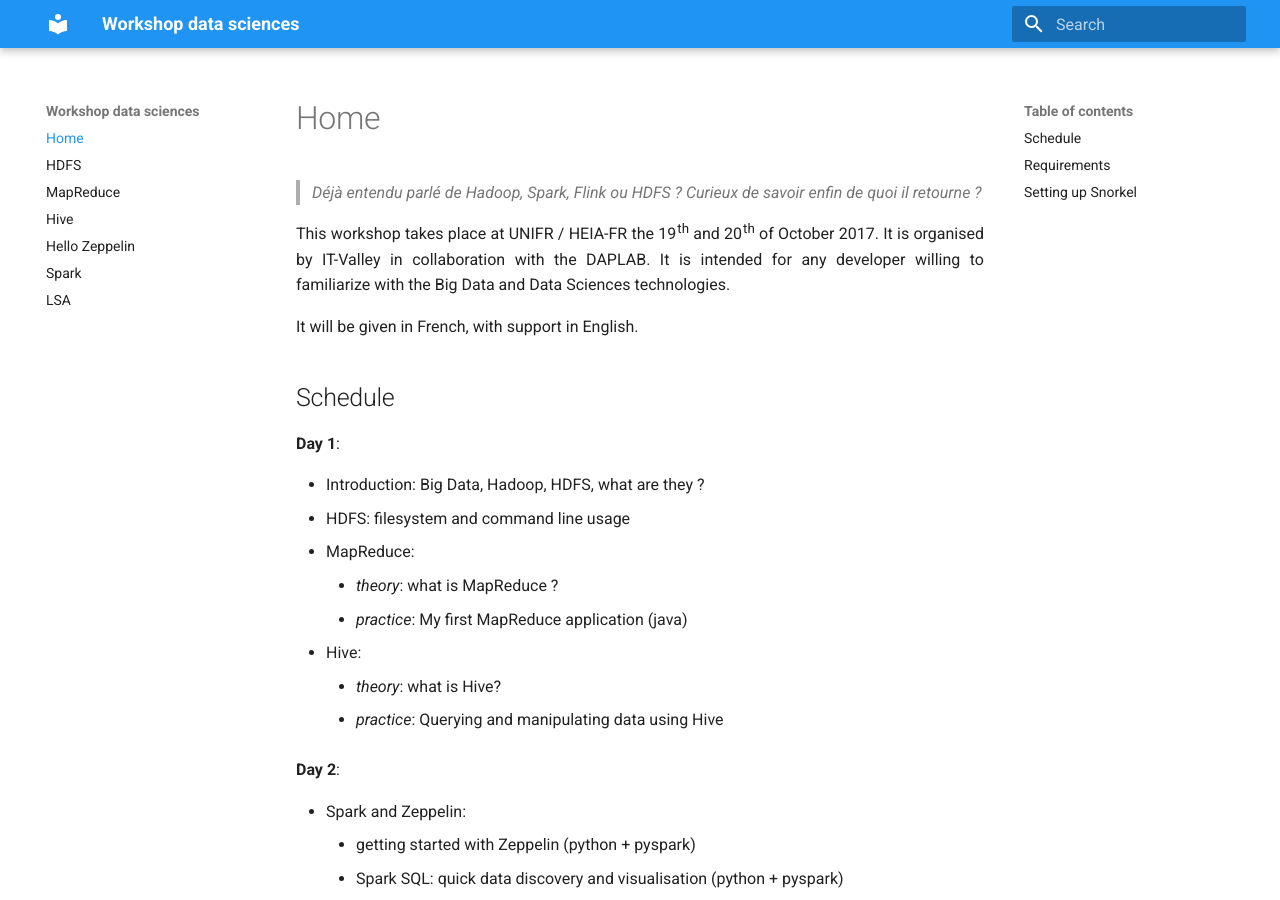
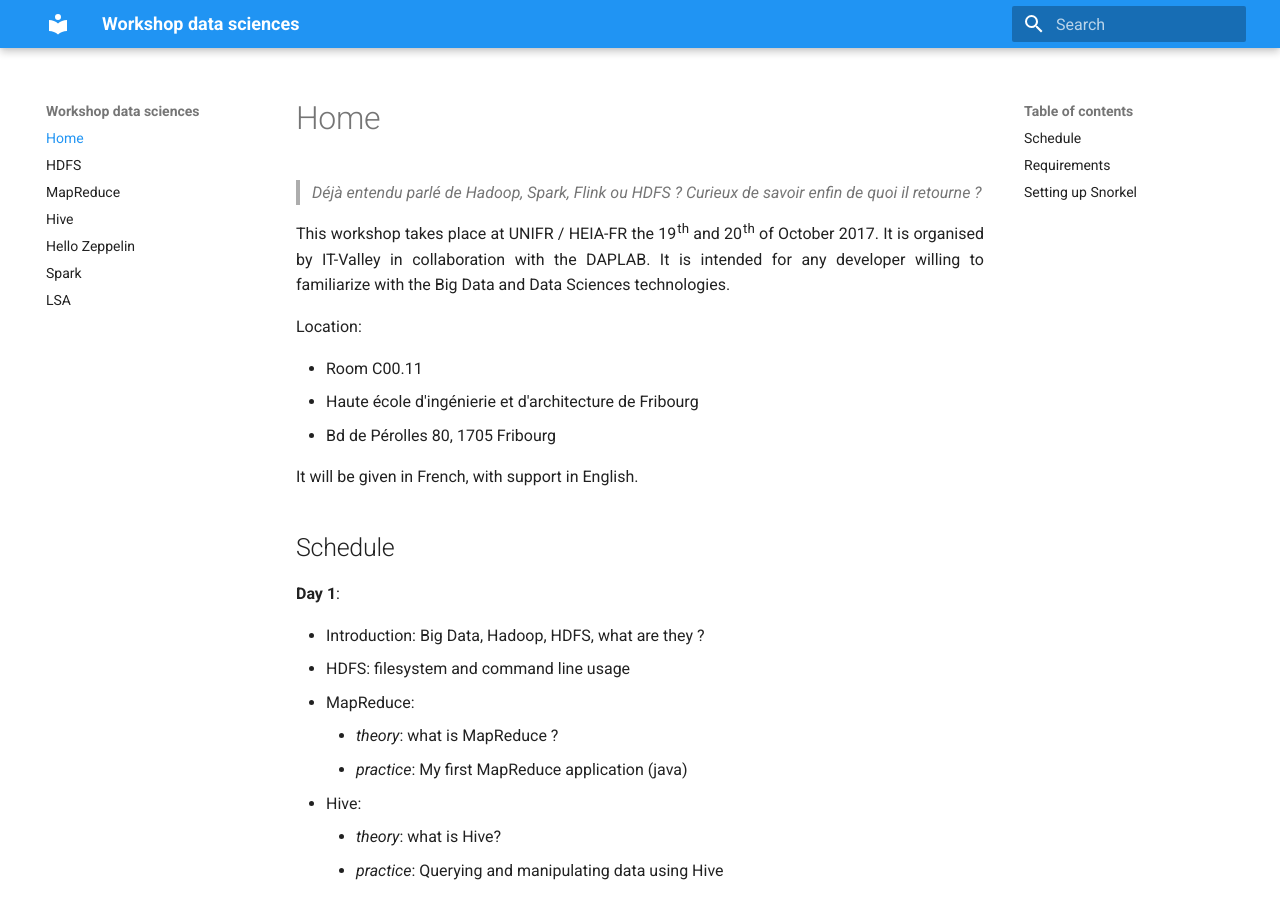
Before and after one commit to derlin/workshop-data-sciences, an MkDocs documentation site: the page built from docs/index.md, in a window 1280 px wide and 900 px high. Built offline with MkDocs 1.6.1 and Material for MkDocs 9.7.7, drawn with Linux system fonts in a browser that asks for light colours; nearby versions of some CDN libraries; old or Windows-style settings are respelled for this version of MkDocs.

Commit message:
update info

```diff
--- a/docs/index.md
+++ b/docs/index.md
@@ -2,6 +2,12 @@
 > _Déjà entendu parlé de Hadoop, Spark, Flink ou HDFS ? Curieux de savoir enfin de quoi il retourne ?_
 
 This workshop takes place at  UNIFR / HEIA-FR the 19th and 20th of October 2017. It is organised by IT-Valley in collaboration with the DAPLAB. It is intended for any developer willing to familiarize with the Big Data and Data Sciences technologies.
+
+Location:
+
+- Room C00.11
+- Haute école d'ingénierie et d'architecture de Fribourg
+- Bd de Pérolles 80, 1705 Fribourg
 
 It will be given in French, with support in English.
 
```
